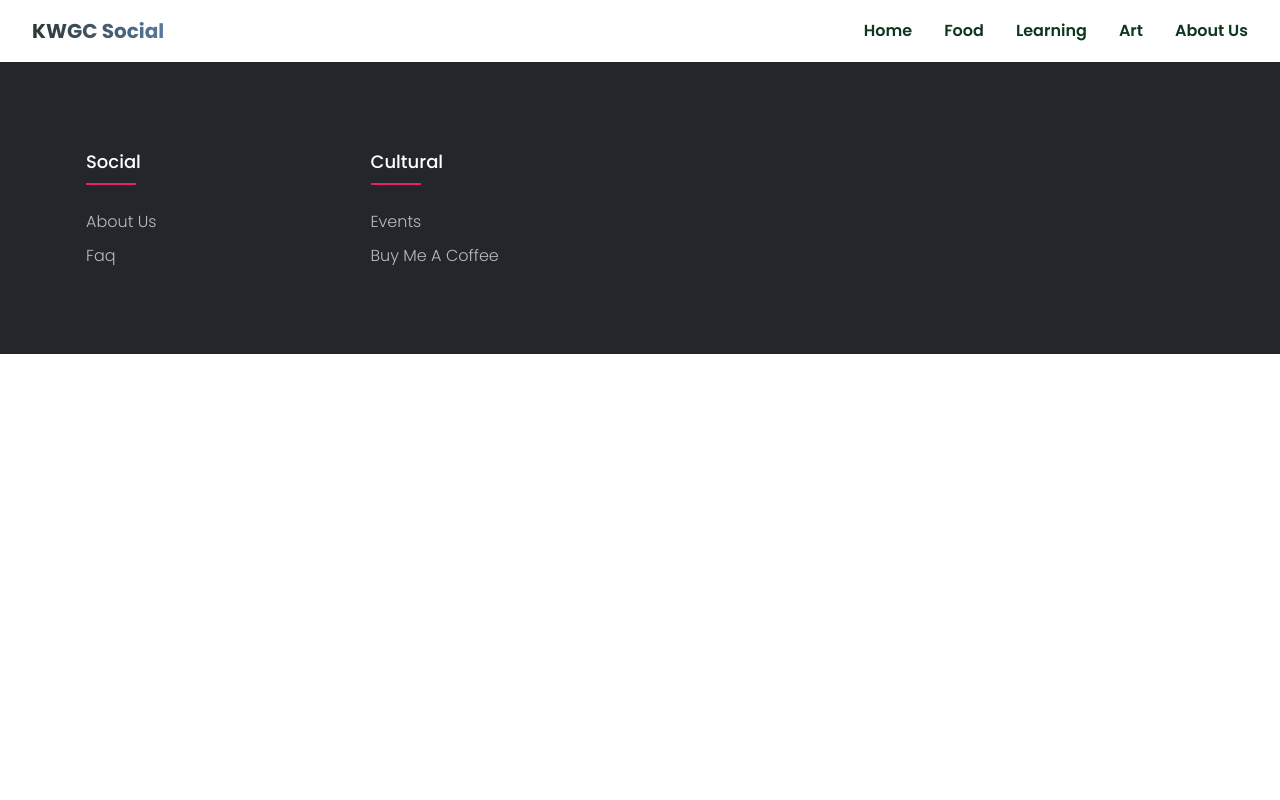
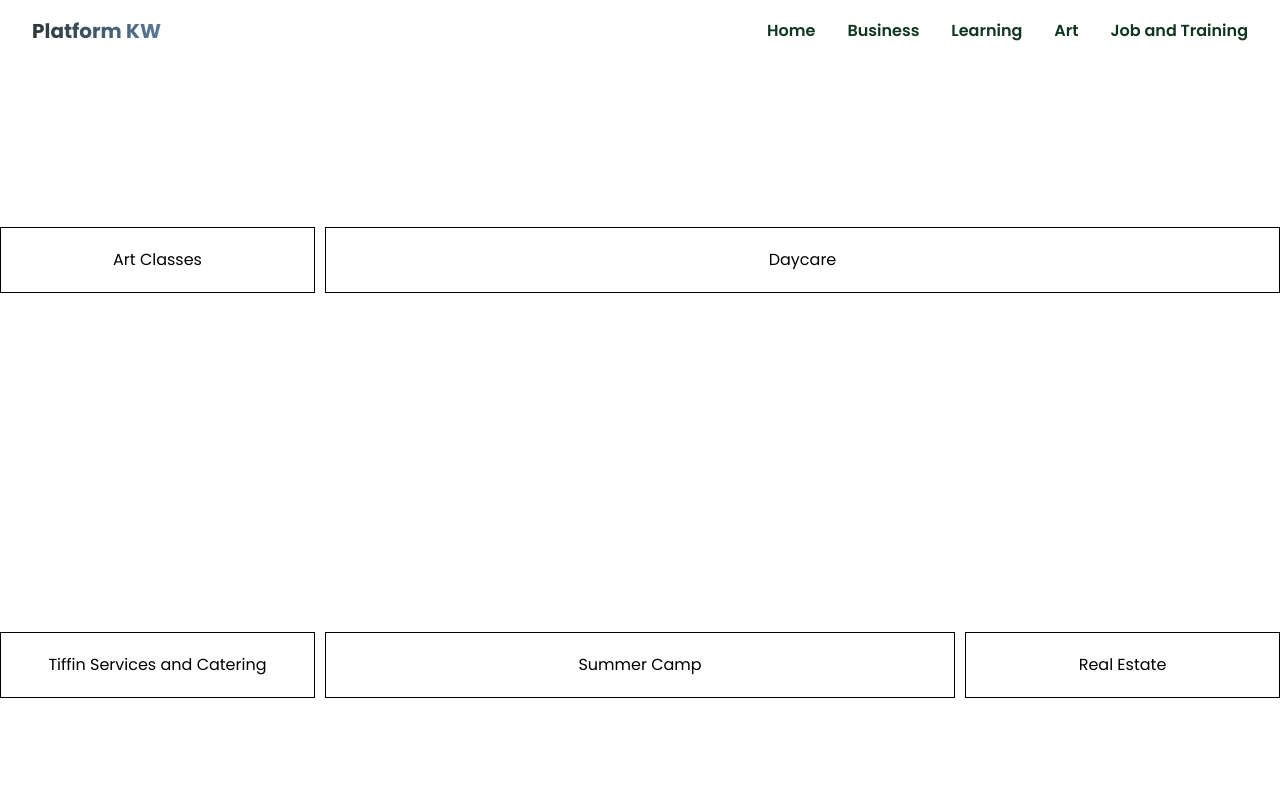
Before and after one commit to mekalyan26/communitysite, a React (Create React App) app in the folder sitefrontend/: page / in a window 1280 px wide. Shown: the top 800 px of the page. Built offline with nearby package versions, Linux system fonts and the light colour scheme; a web font is replaced by a local one.

Commit message:
updated home page layout

```diff
--- a/sitefrontend/src/components/HomePage.css
+++ b/sitefrontend/src/components/HomePage.css
@@ -91,3 +91,23 @@
           .img-wrapper1:hover > .content.slide-up {
             transform: translateY(0);
           }
+
+          .grid-container {
+            display: grid;
+            grid-template-columns: 1fr 2fr 1fr;
+            grid-template-rows: auto;
+            gap: 10px; /* Adjust this to set the gap between grid items */
+            justify-content: center; /* Center the grid horizontally */
+            align-items: center; /* Center the grid vertically */
+            height: 100vh; /* Make the grid take up the full height of the viewport */
+        }
+
+        .grid-item {
+            border: 1px solid #000;
+            padding: 20px;
+            text-align: center;
+        }
+
+        .big {
+            grid-column: span 2; /* This makes the middle column twice the size */
+        }
--- a/sitefrontend/src/components/HomePage.js
+++ b/sitefrontend/src/components/HomePage.js
@@ -6,17 +6,13 @@ import "./HomePage.css";
 export const HomePage = () => {
     return (
 
-        <div className='grid'>
-            <div className='img-wrapper1'>
-
-                <div className="content blur fade">
-                    <p>
-                        Welcome !
-                    </p>
-                </div>
-            </div>
-
-        </div>
+    <div class="grid-container">
+        <div class="grid-item">Art Classes</div>
+        <div class="grid-item big">Daycare</div>
+        <div class="grid-item">Tiffin Services and Catering</div>
+        <div class="grid-item">Summer Camp</div>
+        <div class="grid-item">Real Estate</div>
+    </div>
 
     )
 }
--- a/sitefrontend/src/components/Navbar.js
+++ b/sitefrontend/src/components/Navbar.js
@@ -9,7 +9,7 @@ const Navbar = () =>{
             <ul className="nav-menu">
                 <li>
                 <Link to="/">
-                <h1 className="text">KWGC Social </h1>
+                <h1 className="text"> Platform KW </h1>
                 </Link>
                 </li>
 
@@ -20,7 +20,7 @@ const Navbar = () =>{
                     <Link to="/">Home</Link>
                 </li>
                 <li>
-                    <Link to="/events">Food</Link>
+                    <Link to="/events">Business</Link>
                 </li>
                 <li>
                     <Link to="/register">Learning</Link>
@@ -29,7 +29,7 @@ const Navbar = () =>{
                     <Link to="/gallery">Art</Link>
                 </li>
                 <li>
-                    <Link to="/aboutus">About Us</Link>
+                    <Link to="/aboutus">Job and Training</Link>
                 </li>
             </ul>
         </div>
```
